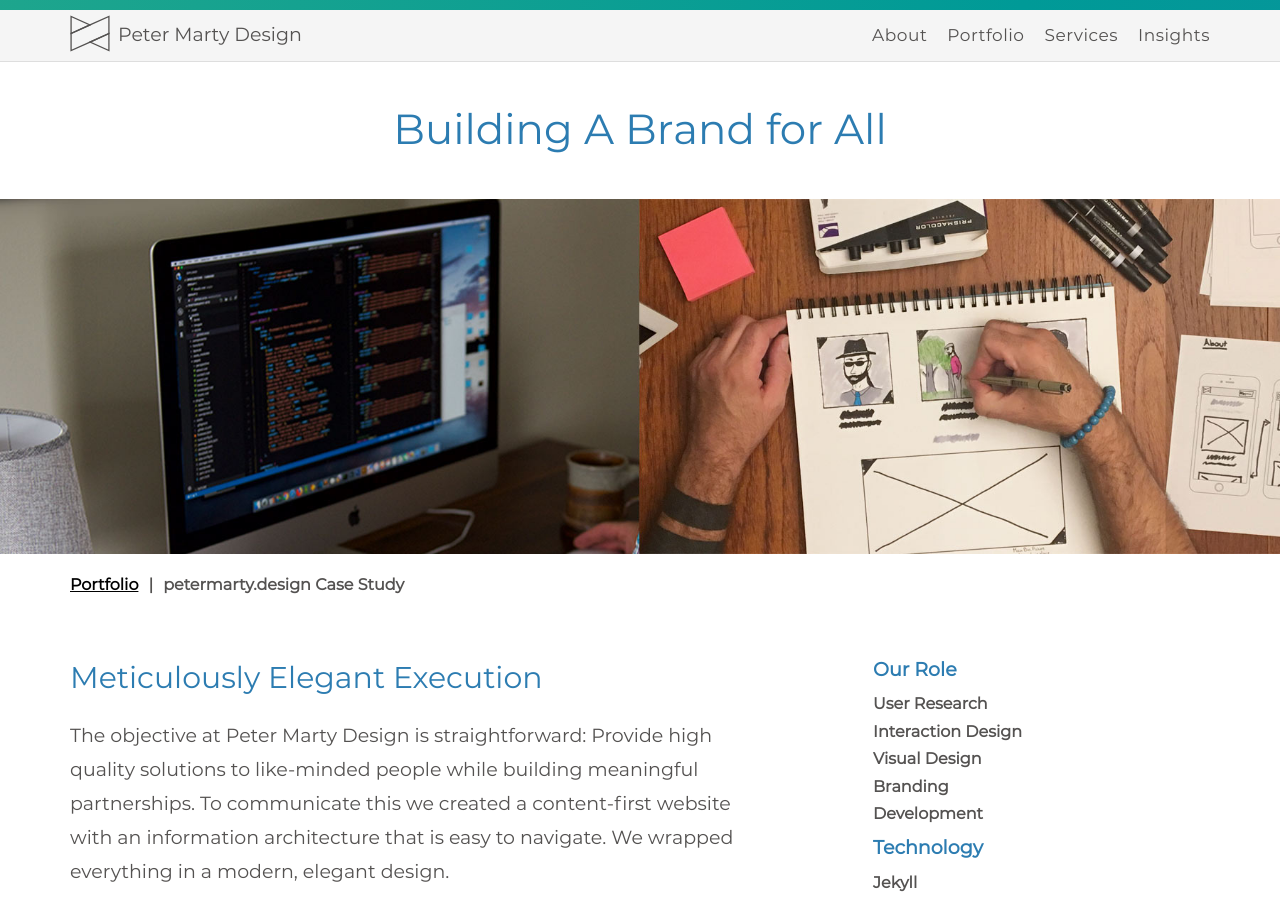
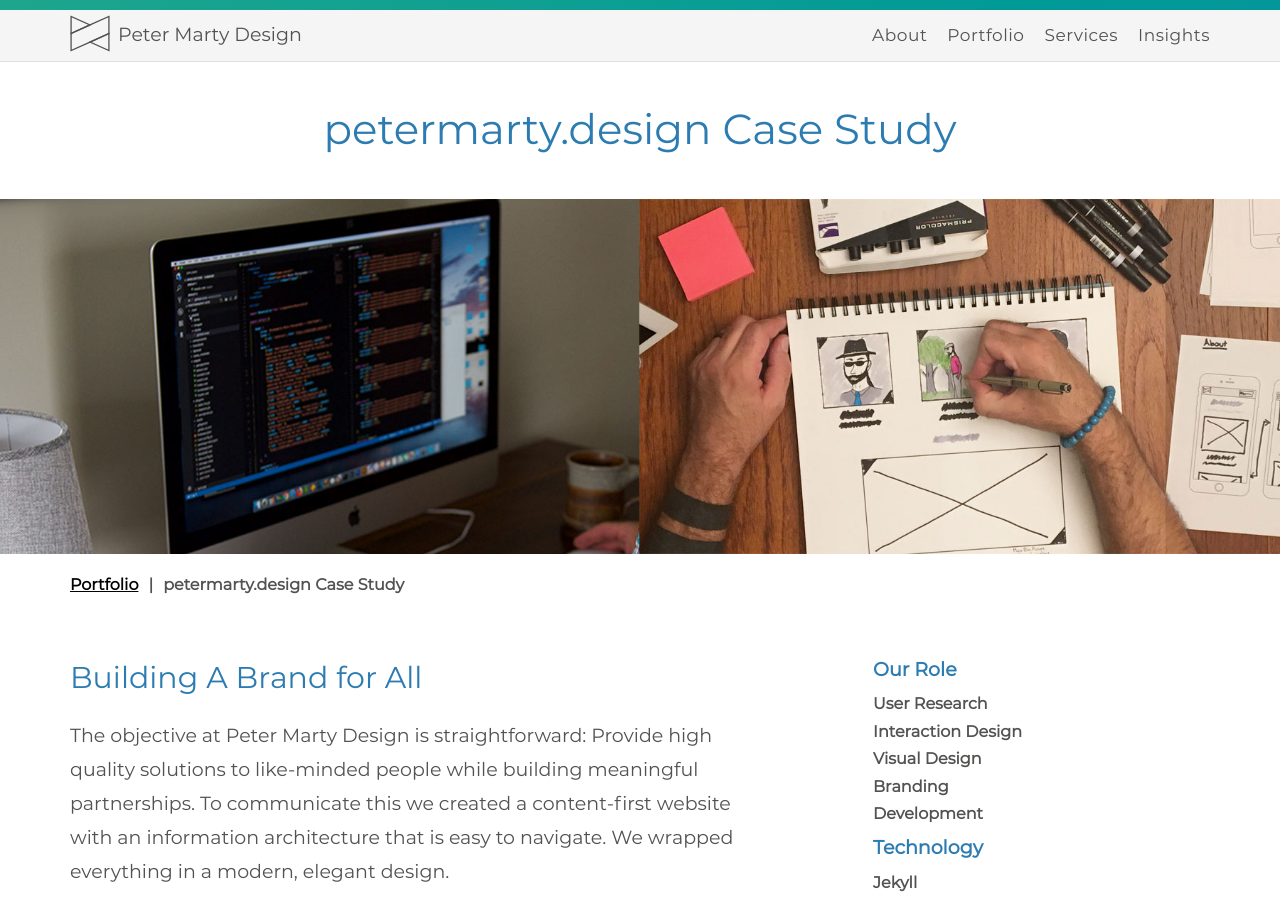
Before and after one commit to petermarty/petermarty.github.io, a Jekyll site: the page built from _portfolio/peter-marty-design-case-study.html, in a window 1280 px wide and 900 px high. Built offline with Jekyll 4.4.1, drawn with Linux system fonts in a browser that asks for light colours; some web fonts are replaced.

Commit message:
renames blog post title and sub title

```diff
--- a/_portfolio/peter-marty-design-case-study.html
+++ b/_portfolio/peter-marty-design-case-study.html
@@ -3,14 +3,14 @@
 parent_name: Portfolio
 parent_url: /portfolio
 title: petermarty.design Case Study
-heading: "Building A Brand for All"
+heading: "petermarty.design Case Study"
 hero: /assets/media/images/case-study/petermarty/pmd-double-hero.jpg
 hero_alt: Peter Marty Design website on different devices
 ---
 <div class="u-vrInverse_x4">
     <div class="grid mix-grid_gutters u-vr_halfToFullx10">
         <div class="grid-col grid-col_8of12">
-            <h2 class="u-textPageHeadingH2 u-vr_x2">Meticulously Elegant Execution</h2>
+            <h2 class="u-textPageHeadingH2 u-vr_x2">Building A Brand for All</h2>
             <p>The objective at Peter Marty Design is straightforward: Provide high quality solutions to like-minded people while building meaningful partnerships. To communicate this we created a content-first website with an information architecture that is easy to navigate. We wrapped everything in a modern, elegant design.</p>
         </div>
 
```
